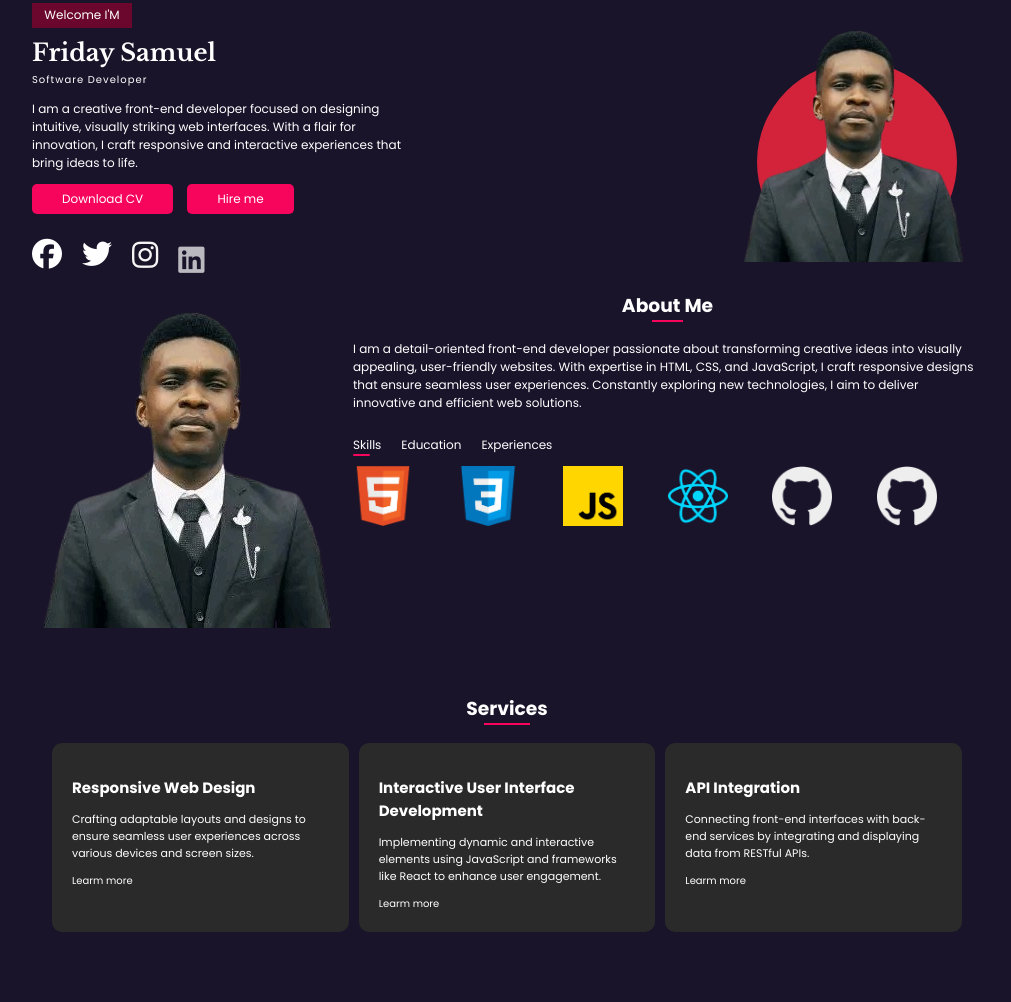
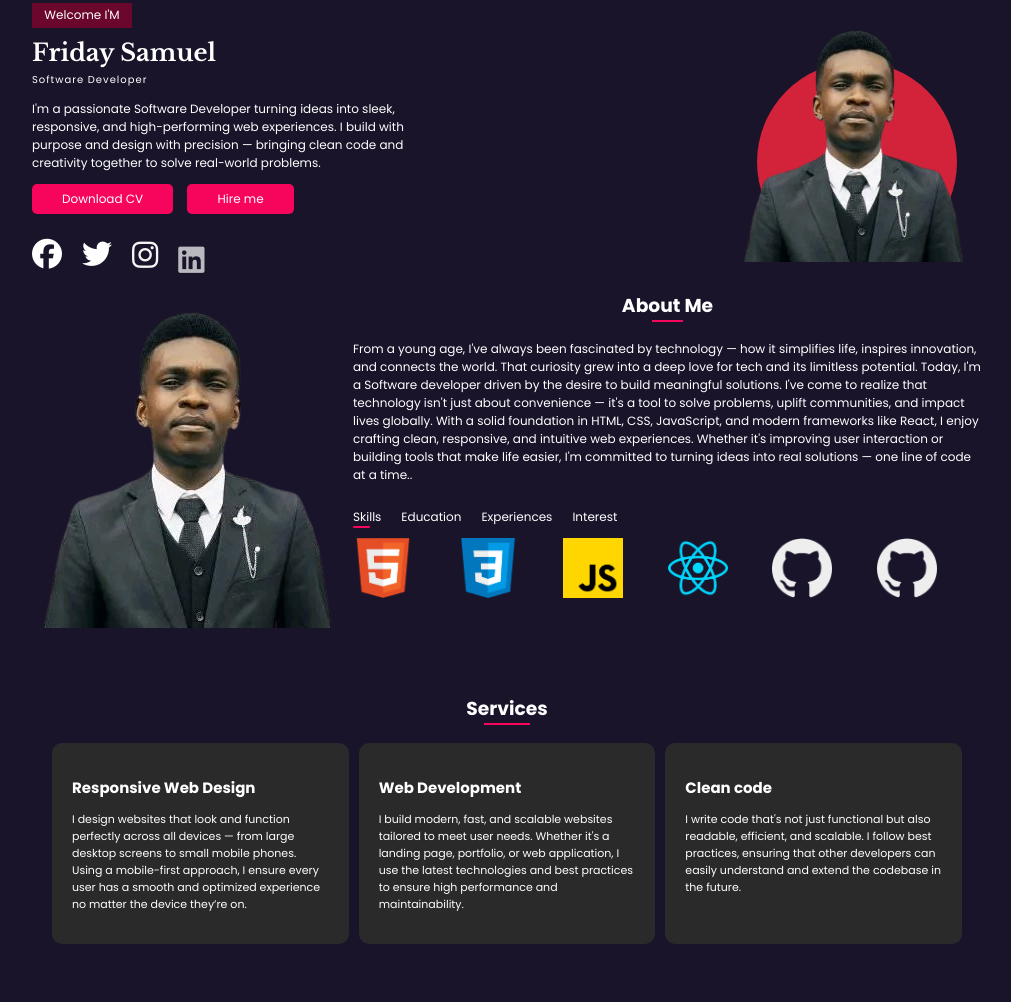
Before and after one commit to IamSamDdev/my-portfolio-website-friday-samuel-, a plain HTML site: page index.html in a window 1280 px wide. Shown: the part 138-1140 px from the top of the page, without its empty margins (133-1144 px from the left). Drawn offline with nearby package versions, Linux system fonts and the light colour scheme.

Commit message:
updated my about-section and added a downloadable cv

```diff
--- a/index.html
+++ b/index.html
@@ -61,9 +61,9 @@
                     <div class="welcome-box">Welcome I'M</div>
                     <h2 class="name">Friday Samuel</h2>
                     <p class="job-title">Software Developer</p>
-                    <p class="little-about-me">I am a creative front-end developer focused on designing intuitive, visually striking web interfaces. With a flair for innovation, I craft responsive and interactive experiences that bring ideas to life.
+                    <p class="little-about-me">I'm a passionate Software Developer turning ideas into sleek, responsive, and high-performing web experiences. I build with purpose and design with precision — bringing clean code and creativity together to solve real-world problems.
                     </p>
-                    <a href="#" class="cv-download">Download CV</a>
+                    <a href="images/fridaysamuel-cv.pdf" download="images/fridaysamuel-cv.pdf" class="cv-download">Download CV</a>
                     <a href="#contact" class="hire-me">Hire me</a>
                     <div class="social-icons">
                         <a href="https://www.facebook.com/samuel.friday.988" target="_blank"><i class="fa-brands fa-facebook"></i></a>
@@ -81,11 +81,14 @@
                 </div>
                 <div class="details">
                     <h3>About Me</h3>
-                    <p class="about-text">I am a detail-oriented front-end developer passionate about transforming creative ideas into visually appealing, user-friendly websites. With expertise in HTML, CSS, and JavaScript, I craft responsive designs that ensure seamless user experiences. Constantly exploring new technologies, I aim to deliver innovative and efficient web solutions.</p>
+                    <p class="about-text">From a young age, I've always been fascinated by technology — how it simplifies life, inspires        innovation, and connects the world. That curiosity grew into a deep love for tech and its limitless potential.
+                        Today, I'm a Software developer driven by the desire to build meaningful solutions. I've come to realize that technology isn't just about convenience — it's a tool to solve problems, uplift communities, and impact lives globally.
+                        With a solid foundation in HTML, CSS, JavaScript, and modern frameworks like React, I enjoy crafting clean, responsive, and intuitive web experiences. Whether it's improving user interaction or building tools that make life easier, I'm committed to turning ideas into real solutions — one line of code at a time..</p>
                     <div class="more-details">
                         <p class="tab-link active-link" data-tab="skills">Skills</p>
                         <p class="tab-link" data-tab="education">Education</p>
                         <p class="tab-link" data-tab="experience">Experiences</p>
+                        <p class="tab-link" data-tab="interest">Interest</p>
                     </div>
                     <div class="tab-content active-tab" id="skills">
                         <div class="stack-logos">
@@ -100,6 +103,7 @@
                     </div>
                     <div class="tab-content" id="education">
                         <ul>
+                            <li><span>2025</span><br>Currently doing my Scholarship in Software Engineering at PowerLearnProject (PLP)</li>
                             <li><span>2025</span><br>Final-Year Student in Medical Laboratory Science, Degree in View (Graduating 2025) <br>University of Lagos</li>
                             <li><span>2024</span><br>TechUp Africa Mentoring Program (TAMP)</li>
                             <li><span>2024</span><br>Front-end Developer Career Path (Srcimba) </li>
@@ -108,7 +112,12 @@
                     <div class="tab-content" id="experience">
                         <ul>
                             <li><span>2024 - current </span><br>Front-end developer at Afri-Rise</li>
-
+                        </ul>
+                    </div>
+                    <div class="tab-content" id="interest">
+                        <ul>
+                            <li>I'm passionate about technology, innovation, and problem-solving. I love crafting intuitive, user-friendly web experiences and exploring emerging tech that pushes boundaries.</li>
+                            <li>In the next 5-10 years, I aim to master full-stack development, contribute to impactful projects, and build tech-driven solutions that improve lives. My ultimate goal? To create innovative products that solve real-world problems and inspire the next generation of developers.</li>
                         </ul>
                     </div>
                 </div>
@@ -120,21 +129,21 @@
                 <div class="service-inner">
                     <div>
                         <h2>Responsive Web Design</h2>
-                        <p> Crafting adaptable layouts and designs to ensure seamless user experiences across various devices and screen sizes.
+                        <p> I design websites that look and function perfectly across all devices — from large desktop screens to small mobile phones. Using a mobile-first approach, I ensure every user has a smooth and optimized experience no matter the device they’re on.
                         </p>
-                        <a href="">Learm more</a>
+
                     </div>
                     <div>
-                        <h2>Interactive User Interface Development</h2>
-                        <p> Implementing dynamic and interactive elements using JavaScript and frameworks like React to enhance user engagement.
+                        <h2>Web Development</h2>
+                        <p> I build modern, fast, and scalable websites tailored to meet user needs. Whether it's a landing page, portfolio, or web application, I use the latest technologies and best practices to ensure high performance and maintainability.
                         </p>
-                        <a href="">Learm more</a>
+
                     </div>
                     <div>
-                        <h2>API Integration</h2>
-                        <p>Connecting front-end interfaces with back-end services by integrating and displaying data from RESTful APIs.
+                        <h2>Clean code</h2>
+                        <p>I write code that's not just functional but also readable, efficient, and scalable. I follow best practices, ensuring that other developers can easily understand and extend the codebase in the future.
                         </p>
-                        <a href="">Learm more</a>
+
                     </div>
                 </div>
 
--- a/stylee.css
+++ b/stylee.css
@@ -24,7 +24,7 @@ body{
     width: 90%;
     max-width: 950px;
     margin: 0 auto;
-    /* border: 1px solid red; */
+
 }
 
 /* header-section */
@@ -201,6 +201,7 @@ body{
 
 .introduction-section .little-about-me{
     font-size: 12px;
+    line-height: 1.5;
 }
 
 .introduction-section .cv-download,
@@ -448,15 +449,6 @@ body{
     font-size: 11px;
 }
 
-.service-inner a{
-    color: white;
-    font-size: 10px;
-}
-
-.service-inner a:hover{
-    color: #19142a
-
-}
 
 
 /*project-sections */
```
Also changed, not shown: 1 other file.
